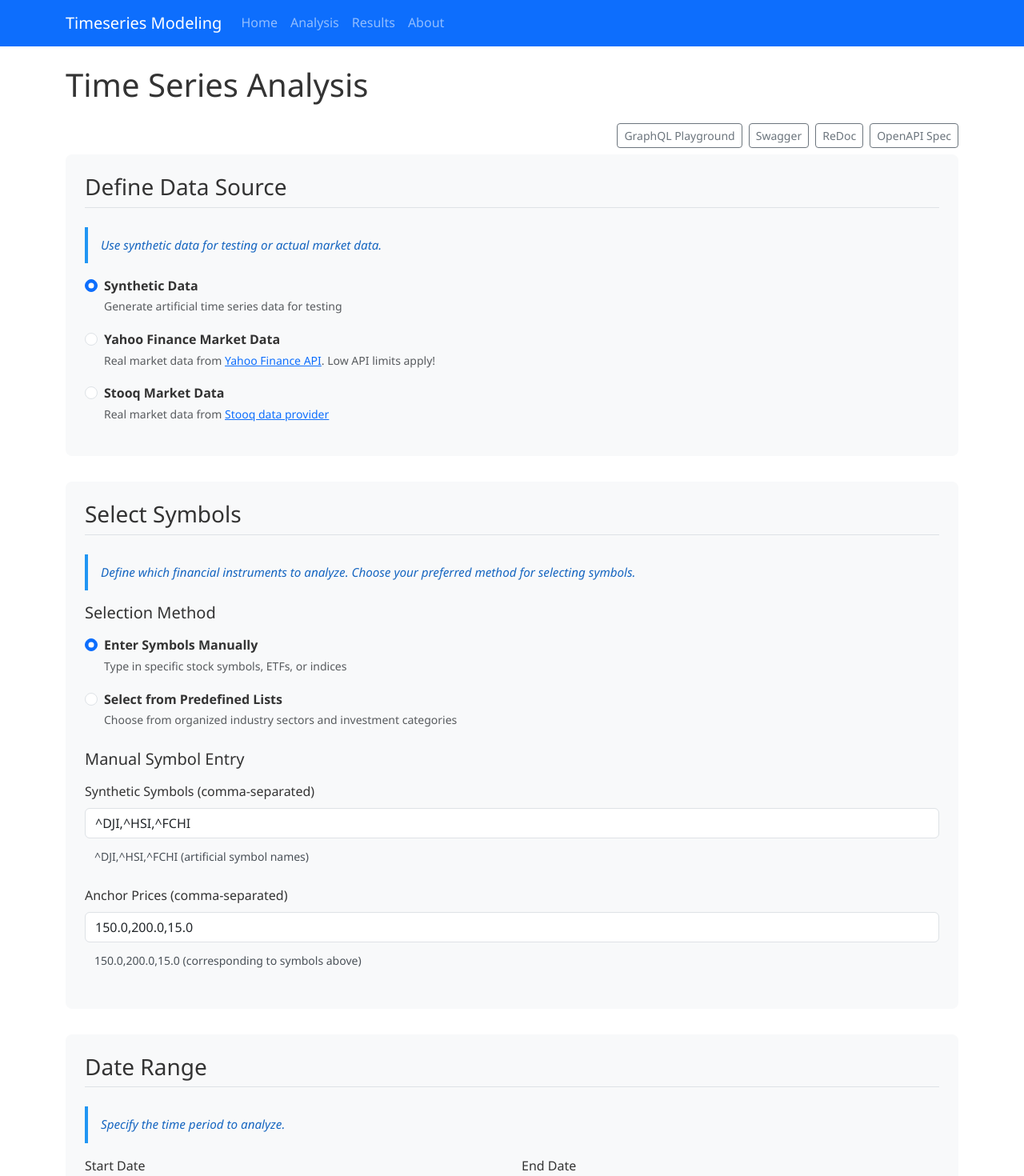
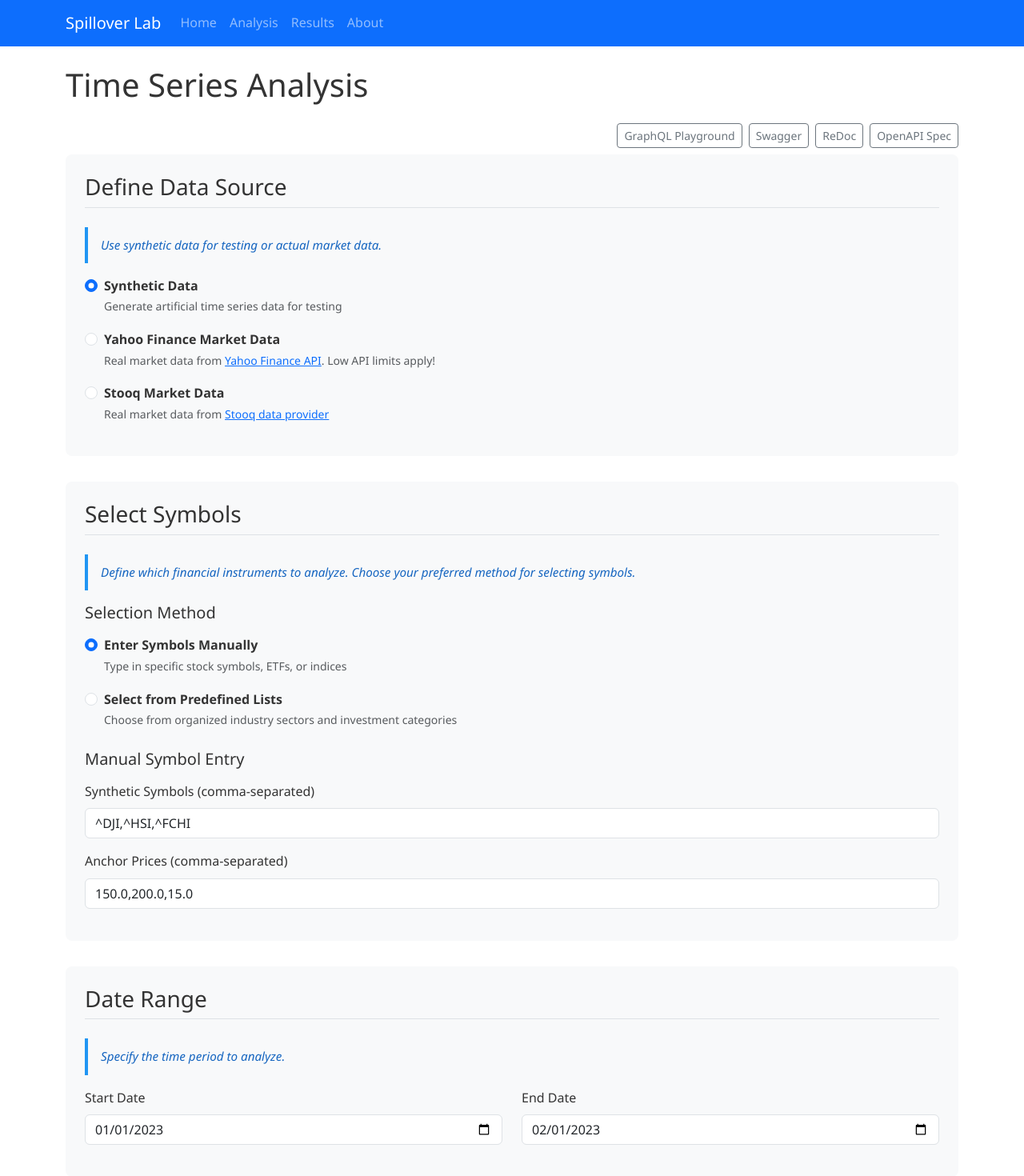
Before and after one commit to garthmortensen/timeseries-frontend, a Django app: page /analysis/ in a window 1280 px wide. Shown: the top 1470 px of the page at 80% size. Run offline with Django 5.2, Linux system fonts and the light colour scheme; some libraries are stand-ins or nearby versions.

Commit message:
Spilloverlab

```diff
--- a/templates/base.html
+++ b/templates/base.html
@@ -13,22 +13,22 @@
     <meta charset="UTF-8">
     <meta name="viewport" content="width=device-width, initial-scale=1.0">
     <meta http-equiv="X-UA-Compatible" content="ie=edge">
-    <title>{% block title %}Timeseries Modeling{% endblock %}</title>
+    <title>{% block title %}Spillover Lab{% endblock %}</title>
 
     <!-- SEO Metadata -->
-    <meta name="description" content="Interactive time series analysis tool for financial and econometric modeling with ARIMA and GARCH capabilities">
-    <meta name="keywords" content="time series analysis, ARIMA, GARCH, econometrics, financial modeling, forecasting, volatility">
+    <meta name="description" content="Interactive spillover analysis and time series modeling tool for financial and econometric analysis with ARIMA and GARCH capabilities">
+    <meta name="keywords" content="spillover analysis, time series analysis, ARIMA, GARCH, econometrics, financial modeling, forecasting, volatility">
 
     <!-- Open Graph / Social Media -->
-    <meta property="og:title" content="Timeseries Modeling">
-    <meta property="og:description" content="Interactive time series analysis tool for financial and econometric modeling">
+    <meta property="og:title" content="Spillover Lab">
+    <meta property="og:description" content="Interactive spillover analysis and time series modeling tool for financial and econometric analysis">
     <meta property="og:url" content="{{ request.build_absolute_uri }}">
     <meta property="og:type" content="website">
 
     <!-- Twitter Card -->
     <meta name="twitter:card" content="summary">
-    <meta name="twitter:title" content="Timeseries Modeling">
-    <meta name="twitter:description" content="Interactive time series analysis tool for financial and econometric modeling">
+    <meta name="twitter:title" content="Spillover Lab">
+    <meta name="twitter:description" content="Interactive spillover analysis and time series modeling tool for financial and econometric analysis">
 
     <!-- Favicons -->
     <link rel="icon" type="image/png" sizes="32x32" href="{% static 'favicon/favicon-32x32.png' %}">
@@ -62,7 +62,7 @@
     <!-- Navigation -->
     <nav class="navbar navbar-expand-lg navbar-dark bg-primary" aria-label="Main Navigation">
         <div class="container">
-            <a class="navbar-brand" href="{% url 'timeseries:index' %}">Timeseries Modeling</a>
+            <a class="navbar-brand" href="{% url 'timeseries:index' %}">Spillover Lab</a>
             <button class="navbar-toggler" type="button" data-bs-toggle="collapse" data-bs-target="#navbarNav"
                     aria-controls="navbarNav" aria-expanded="false" aria-label="Toggle navigation">
                 <span class="navbar-toggler-icon"></span>
--- a/templates/timeseries/analysis.html
+++ b/templates/timeseries/analysis.html
@@ -39,19 +39,45 @@
     }
 
     .parameter-help {
-        /* background-color: #f0f4f8; */
-        /* border: 1px solid #c5d2dc; */
         padding: 0.5rem 0.75rem;
         margin-top: 0.25rem;
         border-radius: 0.25rem;
         font-size: 0.875em;
         color: #495057;
+        background-color: #f8f9fa;
+        border-left: 3px solid #6c757d;
+        display: none; /* Hidden by default */
+    }
+
+    .parameter-help.show {
+        display: block;
     }
 
     .parameter-help strong {
         color: #2c3e50;
         display: block;
         margin-bottom: 0.25rem;
+    }
+
+    .help-toggle {
+        color: #6c757d;
+        cursor: pointer;
+        font-size: 0.8em;
+        text-decoration: none;
+        margin-left: 0.5rem;
+    }
+
+    .help-toggle:hover {
+        color: #495057;
+        text-decoration: underline;
+    }
+
+    .help-toggle.expanded::after {
+        content: " ▼";
+    }
+
+    .help-toggle.collapsed::after {
+        content: " ▶";
     }
 </style>
 {% endblock %}
@@ -1155,9 +1181,12 @@
         <div class="row">
             <div class="col-md-4">
                 <div class="mb-3">
-                    <label for="arima-p" class="form-label">p: Auto-Regressive Component</label>
+                    <label for="arima-p" class="form-label">
+                        p: Auto-Regressive Component
+                        <a href="#" class="help-toggle collapsed" data-target="arima-p-help">Help</a>
+                    </label>
                     <input type="number" class="form-control" id="arima-p" name="arima_p" min="0" max="10" value="2">
-                    <div class="parameter-help">
+                    <div class="parameter-help" id="arima-p-help">
                         The AR component assumes today's price depends on recent past prices. Think of it as "momentum" - if a stock has been rising for several days, AR captures the tendency for that trend to continue. Higher p values (3-5) capture longer-term momentum patterns but risk overfitting to noise. Start with p=1-2 for most financial series, increase if you see strong persistence in price movements.
                     </div>
                 </div>
@@ -1639,6 +1668,29 @@ document.addEventListener('DOMContentLoaded', function() {
         spilloverParams.style.display = this.checked ? 'block' : 'none';
     });
 
+    // Help toggle functionality
+    const helpToggles = document.querySelectorAll('.help-toggle');
+
+    helpToggles.forEach(toggle => {
+        toggle.addEventListener('click', function(e) {
+            e.preventDefault();
+            const targetId = this.getAttribute('data-target');
+            const helpSection = document.getElementById(targetId);
+
+            if (helpSection) {
+                if (helpSection.classList.contains('show')) {
+                    helpSection.classList.remove('show');
+                    this.classList.remove('expanded');
+                    this.classList.add('collapsed');
+                } else {
+                    helpSection.classList.add('show');
+                    this.classList.remove('collapsed');
+                    this.classList.add('expanded');
+                }
+            }
+        });
+    });
+
     // Set initial spillover display state
     spilloverParams.style.display = spilloverSwitch.checked ? 'block' : 'none';
 });
--- a/templates/timeseries/index.html
+++ b/templates/timeseries/index.html
@@ -8,12 +8,12 @@
 
 {% extends 'base.html' %}
 
-{% block title %}Home - Timeseries Modeling{% endblock %}
+{% block title %}Home - Spillover Lab{% endblock %}
 
 {% block content %}
 <div class="jumbotron p-5 mb-4 bg-light rounded-3">
-    <h1 class="display-4">Timeseries Modeling</h1>
-    <p class="lead">Analyze financial time series data with advanced statistical models and interactive visualizations.</p>
+    <h1 class="display-4">Spillover Lab</h1>
+    <p class="lead">Analyze financial spillovers and time series data with advanced statistical models and interactive visualizations.</p>
     <a class="btn btn-primary btn-lg" href="{% url 'timeseries:analysis' %}" role="button">Start Analysis</a>
 </div>
 
```
Also changed, not shown: docker-compose.yml (+27 -27 lines), README.md.
